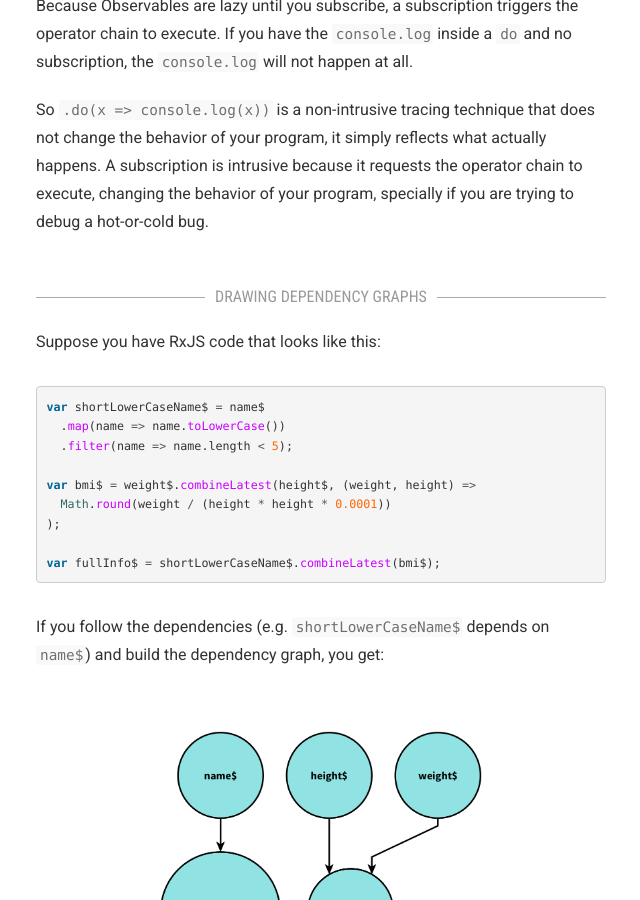
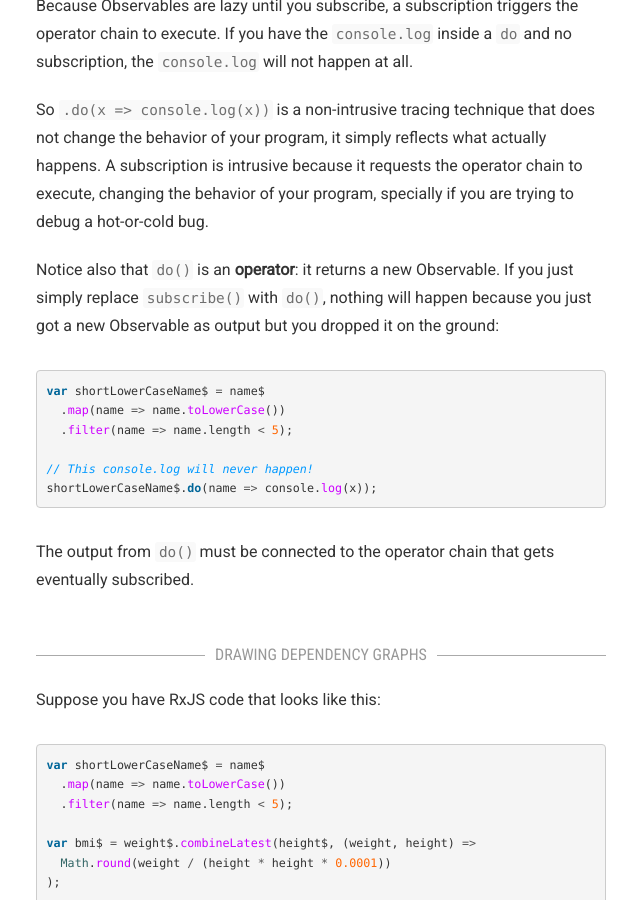
Before and after one commit to staltz/staltz.com, a Jekyll site: the page built from _posts/2015-12-29-how-to-debug-rxjs-code.md, in a window 1280 px wide and 900 px high, scrolled down 2150 px. Shown: the whole window, without its empty margins (319-959 px from the left). Built offline with Jekyll 4.4.1, drawn with Linux system fonts in a browser that asks for light colours; nearby versions of some CDN libraries.

Commit message:
Add a bit more content to debugging RxJS

```diff
--- a/_posts/2015-12-29-how-to-debug-rxjs-code.md
+++ b/_posts/2015-12-29-how-to-debug-rxjs-code.md
@@ -65,6 +65,19 @@ shortLowerCaseName$.subscribe(name => console.log(x));
 Because Observables are lazy until you subscribe, a subscription triggers the operator chain to execute. If you have the `console.log` inside a `do` and no subscription, the `console.log` will not happen at all.
 
 So `.do(x => console.log(x))` is a non-intrusive tracing technique that does not change the behavior of your program, it simply reflects what actually happens. A subscription is intrusive because it requests the operator chain to execute, changing the behavior of your program, specially if you are trying to debug a hot-or-cold bug.
+
+Notice also that `do()` is an **operator**: it returns a new Observable. If you just simply replace `subscribe()` with `do()`, nothing will happen because you just got a new Observable as output but you dropped it on the ground:
+
+{% highlight js %}
+var shortLowerCaseName$ = name$
+  .map(name => name.toLowerCase())
+  .filter(name => name.length < 5);
+
+// This console.log will never happen!
+shortLowerCaseName$.do(name => console.log(x));
+{% endhighlight %}
+
+The output from `do()` must be connected to the operator chain that gets eventually subscribed.
 
 <h2 id="drawing-dependency-graphs" class="hr"><span class="hr">DRAWING DEPENDENCY GRAPHS</span></h2>
 
```
